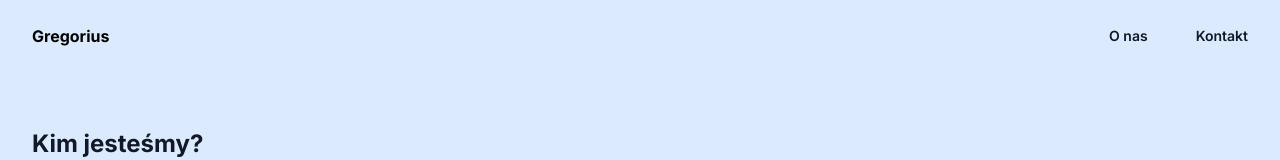
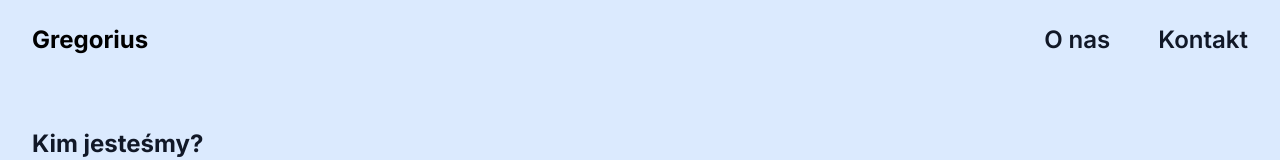
Before and after one commit to Brylson123/NextJS-Gregorius, a Next.js app: page / in a window 1280 px wide. Shown: the top 160 px of the page. Built offline with nearby package versions, Linux system fonts and the light colour scheme.

Commit message:
feat: change font-size

```diff
--- a/src/app/components/Nav/Nav.tsx
+++ b/src/app/components/Nav/Nav.tsx
@@ -1,12 +1,11 @@
 "use client";
 import {useState} from "react";
-import { Dialog } from '@headlessui/react'
-import { Bars3Icon, XMarkIcon } from '@heroicons/react/24/outline'
-import Image from "next/image";
+import {Dialog} from '@headlessui/react'
+import {Bars3Icon, XMarkIcon} from '@heroicons/react/24/outline'
 
 const navigation = [
-    { name: 'O nas', href: '#' },
-    { name: 'Kontakt', href: '#' },
+    {name: 'O nas', href: '#'},
+    {name: 'Kontakt', href: '#'},
 ]
 export default function Nav() {
     const [mobileMenuOpen, setMobileMenuOpen] = useState(false)
@@ -15,10 +14,7 @@ export default function Nav() {
         <header className="fixed inset-x-0 top-0 z-50">
             <nav className="flex items-center justify-between p-6 lg:px-8" aria-label="Global">
                 <div className="flex lg:flex-1">
-
-                        <span className="font-bold">Gregorius</span>
-
-
+                    <span className="font-bold text-2xl">Gregorius</span>
                 </div>
                 <div className="flex lg:hidden">
                     <button
@@ -27,20 +23,21 @@ export default function Nav() {
                         onClick={() => setMobileMenuOpen(true)}
                     >
                         <span className="sr-only">Open main menu</span>
-                        <Bars3Icon className="h-6 w-6" aria-hidden="true" />
+                        <Bars3Icon className="h-6 w-6" aria-hidden="true"/>
                     </button>
                 </div>
                 <div className="hidden lg:flex lg:gap-x-12">
                     {navigation.map((item) => (
-                        <a key={item.name} href={item.href} className="text-sm font-semibold leading-6 text-gray-900">
+                        <a key={item.name} href={item.href} className="text-2xl font-semibold leading-6 text-gray-900">
                             {item.name}
                         </a>
                     ))}
                 </div>
             </nav>
             <Dialog as="div" className="lg:hidden" open={mobileMenuOpen} onClose={setMobileMenuOpen}>
-                <div className="fixed inset-0 z-50" />
-                <Dialog.Panel className="fixed inset-y-0 right-0 z-50 w-full overflow-y-auto bg-white px-6 py-6 sm:max-w-sm sm:ring-1 sm:ring-gray-900/10">
+                <div className="fixed inset-0 z-50"/>
+                <Dialog.Panel
+                    className="fixed inset-y-0 right-0 z-50 w-full overflow-y-auto bg-white px-6 py-6 sm:max-w-sm sm:ring-1 sm:ring-gray-900/10">
                     <div className="flex items-center justify-between">
                         <a href="#" className="-m-1.5 p-1.5">
                             <span className="font-bold">Gregorius</span>
@@ -52,7 +49,7 @@ export default function Nav() {
                             onClick={() => setMobileMenuOpen(false)}
                         >
                             <span className="sr-only">Close menu</span>
-                            <XMarkIcon className="h-6 w-6" aria-hidden="true" />
+                            <XMarkIcon className="h-6 w-6" aria-hidden="true"/>
                         </button>
                     </div>
                     <div className="mt-6 flow-root">
```
